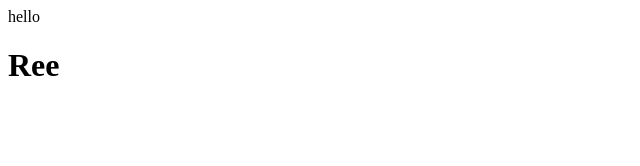
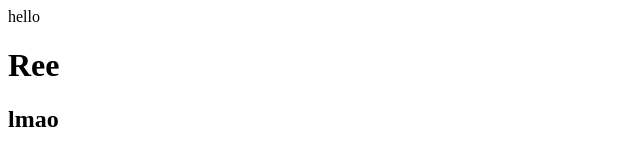
Before and after one commit to FelixArgyleXD/-0.0-, a plain HTML site: page index.html in a window 1280 px wide. Shown: the full height of the page, 0-640 px from the left. Drawn offline with Linux system fonts and the light colour scheme.

Commit message:
Update index.html

```diff
--- a/index.html
+++ b/index.html
@@ -1,2 +1,3 @@
 <body>hello</body>
 <h1>Ree</h1>
+<h2> lmao</h2>
```
